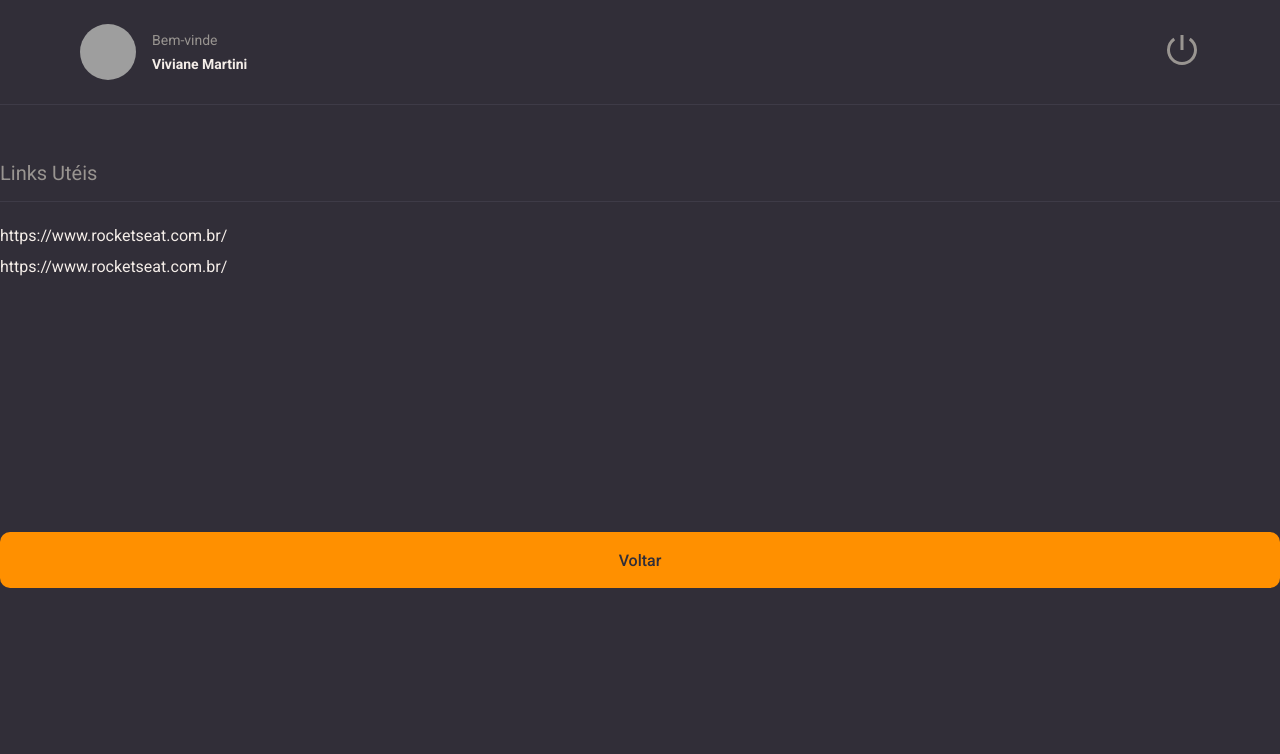
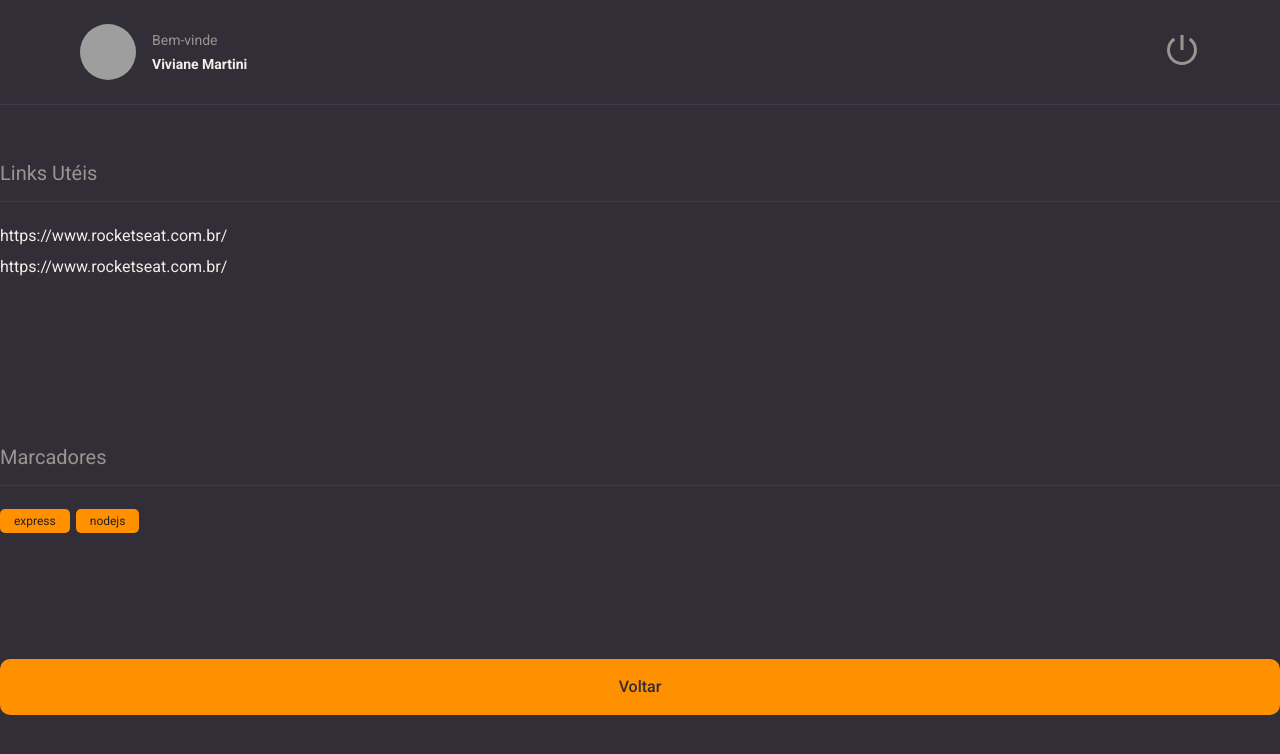
Before and after one commit to vivianemartini/rocketnotes, a React (Vite) app: page / in a window 1280 px wide. Shown: the top 754 px of the page. Built offline with nearby package versions, Linux system fonts and the light colour scheme; grey boxes are pictures that could not be loaded.

Commit message:
feat: add tag

```diff
--- /dev/null
+++ b/src/components/Tag/index.jsx
@@ -0,0 +1,10 @@
+import { Container } from './styles';
+
+// eslint-disable-next-line react/prop-types
+export function Tag({ title }){
+    return (
+        <Container>
+            {title}
+        </Container>
+    )
+}
--- /dev/null
+++ b/src/components/Tag/styles.js
@@ -0,0 +1,10 @@
+import styled from 'styled-components';
+
+export const Container = styled.span`
+    font-size: 12px;
+    padding: 5px 14px;
+    border-radius: 5px;
+    margin-right: 6px;
+    color: ${({ theme }) => theme.COLORS.BACKGROUND_900};
+    background-color: ${({ theme }) => theme.COLORS.ORANGE};
+`
--- a/src/pages/Details/index.jsx
+++ b/src/pages/Details/index.jsx
@@ -3,7 +3,9 @@
 
 import { Button } from '../../components/Button'
 import { Header } from '../../components/Header'
-import { Section} from '../../components/Section'
+import { Section } from '../../components/Section'
+import { Tag } from '../../components/Tag'
+
 
 export function Details() {
   return (
@@ -23,6 +25,11 @@
           </Links>
         </Section>
 
+        <Section title="Marcadores">
+            <Tag title="express"/>
+            <Tag title="nodejs"/>
+        </Section>
+
         <Button title="Voltar"/>
 
       </Container>
```
